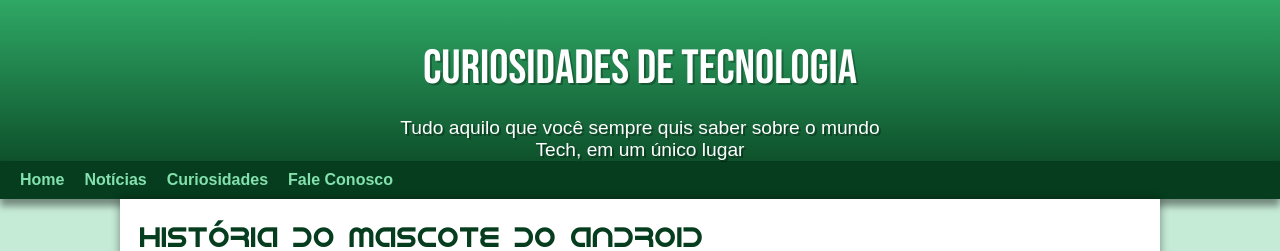
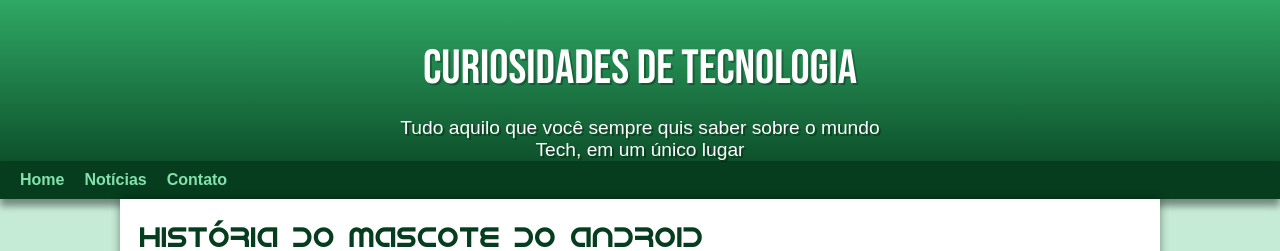
Before and after one commit to KAYSILVHA/desafio-Android, a plain HTML site: page index.html in a window 1280 px wide. Shown: the top 251 px of the page. Drawn offline with Linux system fonts and the light colour scheme.

Commit message:
alteracoes

```diff
--- a/assets/css/style.css
+++ b/assets/css/style.css
@@ -51,7 +51,7 @@
   font-size: 1.2em;
   color: white;
   max-width:500px;
-  margin-bottom: 20px;
+  padding-bottom: 50px;
   margin: auto;
   padding: 0 10px;
   text-shadow: 2px 2px 0 rgba(0, 0, 0, 0.315);
--- a/index.html
+++ b/index.html
@@ -23,8 +23,7 @@
       <ul>
         <li><a href="#">Home</a></li>
         <li><a href="#">Notícias</a></li>
-        <li><a href="#">Curiosidades</a></li>
-        <li><a href="#">Fale Conosco</a></li>
+        <li><a href="#">Contato</a></li>
       </ul>
     </nav>
   </header>
```
